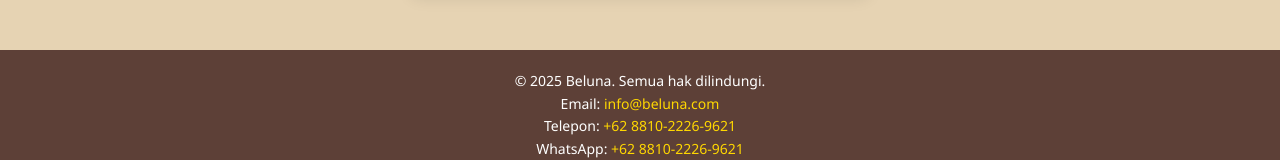
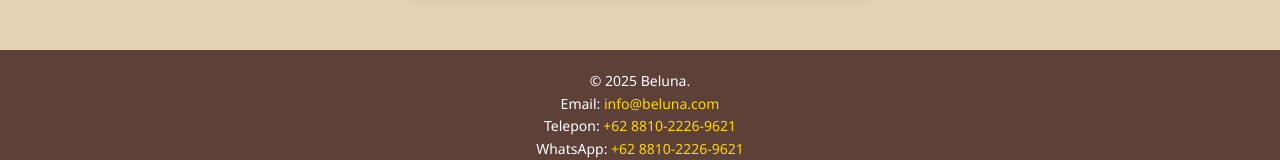
Before and after one commit to Handitapratiwi/-20924744-Handita-_ECommerce_UAS, a plain HTML site: page beli.html in a window 1280 px wide. Shown: the part 1125-1285 px from the top of the page. Drawn offline with Linux system fonts and the light colour scheme.

Commit message:
perbaikan4

```diff
--- a/beli.html
+++ b/beli.html
@@ -60,7 +60,7 @@
 
     <!-- Bagian Footer -->
     <footer>
-      <p>&copy; 2025 Beluna. Semua hak dilindungi.</p>
+      <p>&copy; 2025 Beluna.</p>
       <p>Email: <a href="mailto:info@beluna.com">info@beluna.com</a></p>
       <p>Telepon: <a href="tel:+62881022269621">+62 8810-2226-9621</a></p>
       <p>
```
Also changed, not shown: index.html (+1 -1 lines), kontak.html (+1 -1 lines), produk-detail.html (+1 -1 lines), produk.html (+1 -1 lines).
